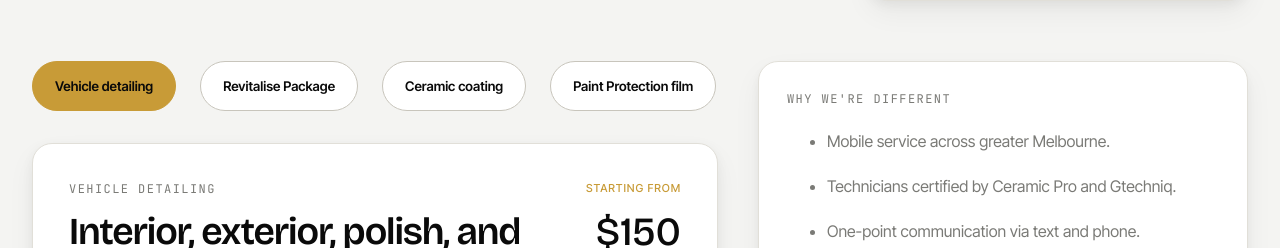
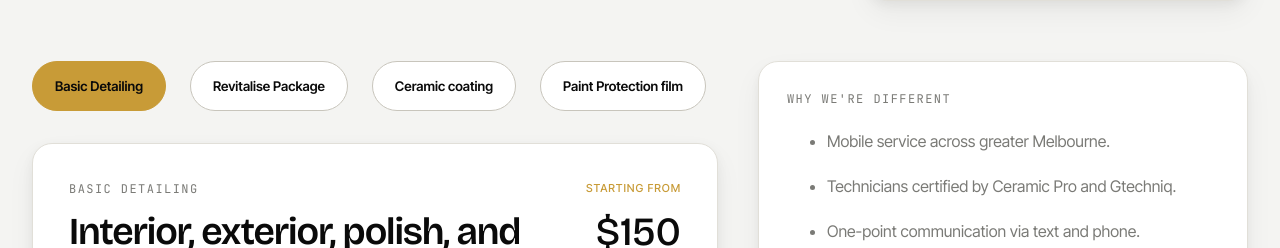
Before and after one commit to hrshdv2nd/pristinedetailers, a Next.js app: page /services in a window 1280 px wide. Shown: the part 380-628 px from the top of the page. Built offline with nearby package versions, Linux system fonts and the light colour scheme.

Commit message:
basic detailing updates

```diff
--- a/components/pages/home.tsx
+++ b/components/pages/home.tsx
@@ -215,7 +215,7 @@ function MarqueeStrip() {
 function ServicesPreview() {
   const services = [
     { tag: '01', title: 'Maintenance Detail', blurb: 'Monthly exterior wash, interior clean.', from: '$79', image: '/images/20250525_093249.jpg' },
-    { tag: '02', title: 'Vehicle Detailing', blurb: 'Vehicle detailing add ons include steam cleaning and waxing.', from: '$120', image: 'https://qwa1skb1dtiy5dzb.public.blob.vercel-storage.com/20240822_100032.jpg' },
+    { tag: '02', title: 'Basic Detailing', blurb: 'Basic detailing add ons include steam cleaning and waxing.', from: '$150', image: 'https://qwa1skb1dtiy5dzb.public.blob.vercel-storage.com/20240822_100032.jpg' },
     { tag: '03', title: 'Ceramic Coating', blurb: '3 to 5-year paint protection with hydrophobic gloss finish.', from: '$750', image: 'https://qwa1skb1dtiy5dzb.public.blob.vercel-storage.com/scratch-repair.jpg', flagship: true },
     { tag: '04', title: 'Paint Protection Film', blurb: 'Self-healing polyurethane film for stone chips and swirl defence.', from: '$2,900', image: 'https://qwa1skb1dtiy5dzb.public.blob.vercel-storage.com/VNP04687.jpg' },
   ];
--- a/components/pages/services.tsx
+++ b/components/pages/services.tsx
@@ -13,7 +13,7 @@ export function Services() {
   const services = [
     {
       id: 'vehicle-detailing',
-      title: 'Vehicle detailing',
+      title: 'Basic Detailing',
       description: 'Interior, exterior, polish, and protection for every finish.',
       price: '$150',
       label: 'Best for a quick inside and out clean',
```
